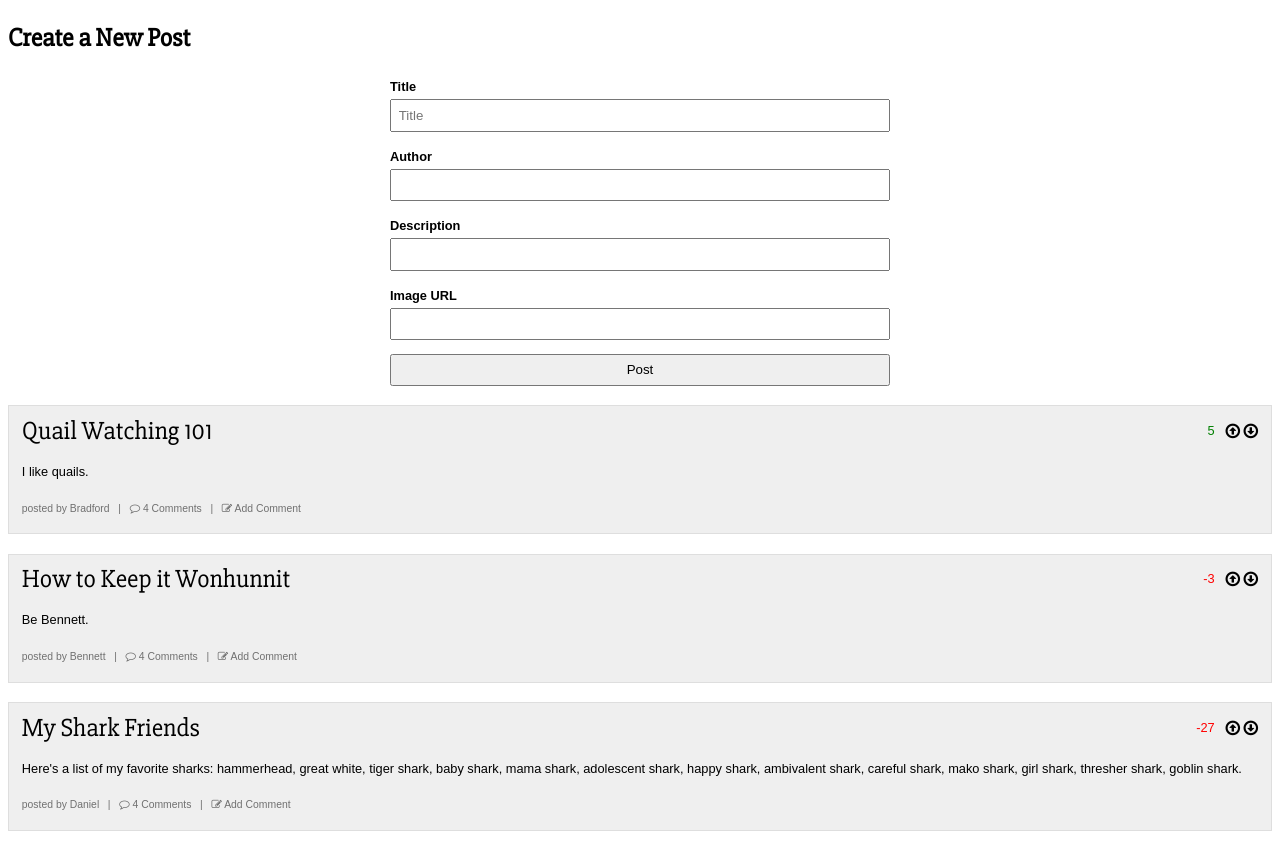
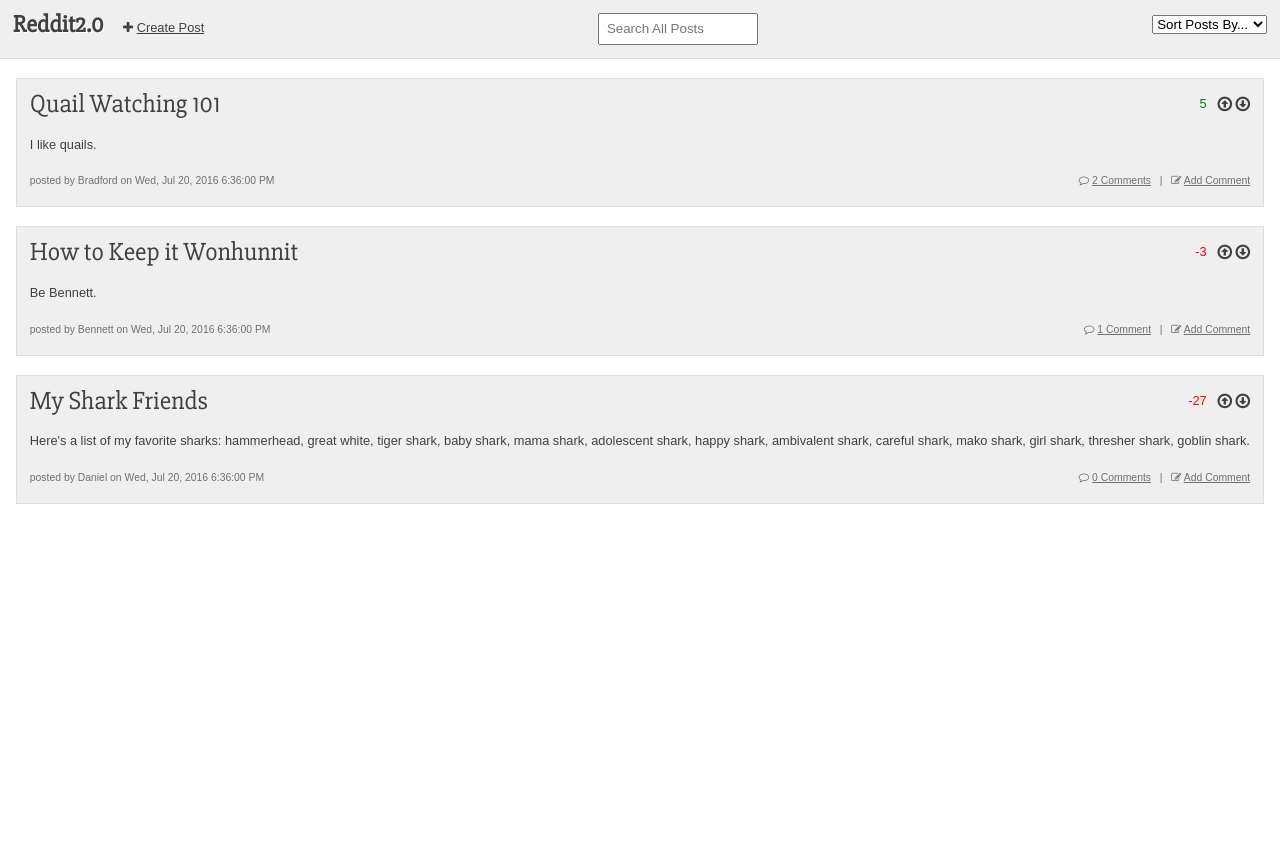
Before and after one commit to laneysmith/angular-reddit-clone, a plain HTML site: page index.html in a window 1280 px wide. After the commit the page ends 800 px from the top, so only its background shows below. Drawn offline with nearby package versions, Linux system fonts and the light colour scheme; a web font is replaced by a local one.

Commit message:
Complete reddit clone assignment

```diff
--- a/app.js
+++ b/app.js
@@ -1,6 +1,11 @@
-var app = angular.module('redditClone',[]);
+var app = angular.module('redditClone', []);
 
 app.controller('MainController', ['$scope', function($scope) {
+  $scope.Comment = function() {
+    this.author = '',
+    this.content = '',
+    this.date = new Date()
+  };
 	$scope.Post = function() {
 		this.title = '',
 			this.author = '',
@@ -13,15 +18,23 @@ app.controller('MainController', ['$scope', function($scope) {
 			},
 			this.downvote = function() {
 				this.score -= 1
+			},
+			this.comments = []
+      // this.addComment = function() {
+      //   console.log('in');
+      //   var newComment = new $scope.Comment();
+      //   newComment.author = this.formComment.author;
+      //   newComment.content = this.formComment.content;
+      //   console.log(newComment);
+      //   this.comments.push(newComment);
+      // }
 	}
-  }
-  $scope.posts = [
-    {
+	$scope.posts = [{
 		'title': 'Quail Watching 101',
 		'author': 'Bradford',
 		'image': '',
 		'content': 'I like quails.',
-      'date': '',
+		'date': new Date(),
 		'score': 5,
 		'upvote': function() {
 			this.score += 1
@@ -29,54 +42,48 @@ app.controller('MainController', ['$scope', function($scope) {
 		'downvote': function() {
 			this.score -= 1
 		},
-      'comments': [
-        {
+		'comments': [{
 			'author': 'Ned',
 			'comment': 'This post is dumb.',
-          'date': 'whenever'
-        },
-        {
+			'date': new Date()
+		}, {
 			'author': 'Lucas',
 			'comment': 'This post is dumber.',
-          'date': 'whenevz'
-        }
-      ]
-    },
-    {
+			'date': new Date()
+		}]
+	}, {
 		'title': 'How to Keep it Wonhunnit',
 		'author': 'Bennett',
 		'image': '',
 		'content': 'Be Bennett.',
-      'date': '',
+		'date': new Date(),
 		'score': -3,
 		'upvote': function() {
 			this.score += 1
 		},
 		'downvote': function() {
 			this.score -= 1
-      }
 		},
-    {
+		'comments': [{
+			'author': 'Amanda',
+			'comment': 'What\'s up!',
+			'date': new Date()
+		}]
+	}, {
 		'title': 'My Shark Friends',
 		'author': 'Daniel',
 		'image': '',
 		'content': 'Here\'s a list of my favorite sharks: hammerhead, great white, tiger shark, baby shark, mama shark, adolescent shark, happy shark, ambivalent shark, careful shark, mako shark, girl shark, thresher shark, goblin shark.',
-      'date': '',
+		'date': new Date(),
 		'score': -27,
 		'upvote': function() {
 			this.score += 1
 		},
 		'downvote': function() {
 			this.score -= 1
-      }
-    }
-  ];
-  // $scope.formPost = {
-  //   $scope.title = ''
-  //   $scope.author = ''
-  //   $scope.content = ''
-  //   $scope.image = ''
-  // }
+		},
+		'comments': []
+	}];
 	$scope.addPost = function() {
 		var newPost = new this.Post();
 		newPost.title = this.formPost.title
@@ -84,6 +91,13 @@ app.controller('MainController', ['$scope', function($scope) {
 		newPost.content = this.formPost.content
 		newPost.image = this.formPost.image
 		$scope.posts.push(newPost)
+	};
+  $scope.addComment = function() {
+    console.log('in');
+    var newComment = new $scope.Comment();
+    newComment.author = this.formComment.author;
+    newComment.content = this.formComment.content;
+    console.log(newComment);
+    $scope.posts[this.$index].comments.push(newComment);
   }
-
 }]);
--- a/index.html
+++ b/index.html
@@ -11,23 +11,44 @@
 </head>
 <body ng-controller="MainController">
      {{greeting}}
+     <header>
+       <div>
+         <h1><a href="/">Reddit2.0</a></h1>
+         <i class="fa fa-plus"></i>&nbsp;<a href="#" ng-click="showcreatepost=true">Create Post</a>
+       </div>
+       <div>
+         <input id="search" ng-model="searchText" placeholder="Search All Posts">
+       </div>
+       <div>
+         <select ng-model="sortPostsBy">
+           <option value="" disabled>Sort Posts By...</option>
+           <option value="-score">Score (Highest)</option>
+           <option value="score">Score (Lowest)</option>
+           <option value="-date">Date (Newest)</option>
+           <option value="date">Date (Oldest)</option>
+           <option value="title">Title (A-Z)</option>
+           <option value="-title">Title (Z-A)</option>
+         </select>
+       </div>
+     </header>
 
-     <div class="create-post">
+     <main>
+       <div class="create-post" ng-show="showcreatepost">
+         <form ng-submit="addPost()">
            <h3>Create a New Post</h3>
-       <form ng-submit="addPost()">
            <label for="title">Title</label>
            <input id="title" type="text" ng-model="formPost.title" placeholder="Title">
            <label for="author">Author</label>
-         <input id="author" type="text" ng-model="formPost.author">
+           <input id="author" type="text" ng-model="formPost.author" placeholder="Author">
            <label for="content">Description</label>
-         <input id="content" type="text" ng-model="formPost.content">
+           <input id="content" type="text" ng-model="formPost.content" placeholder="Description">
            <label for="image">Image URL</label>
-         <input id="image" type="text" ng-model="formPost.image">
-         <input type="submit" value="Post">
+           <input id="image" type="text" ng-model="formPost.image" placeholder="http://">
+           <input type="submit" value="Post" ng-click="showcreatepost=false">
          </form>
        </div>
 
-     <div class="post" ng-repeat="post in posts">
+       <div class="post" ng-repeat="post in posts | orderBy:sortPostsBy | filter:searchText">
          <div class="post-header">
            <div class="post-title">
              <span class="title">{{post.title}}</span>
@@ -39,28 +60,38 @@
            </div>
          </div>
          <p>{{post.content}}</p>
-       <div class="posted-by accent-text">
-         posted by {{post.author}} &nbsp; | &nbsp;
-         <span ng-click="showcomments=true">
-           <i class="fa fa-comment-o"></i> 4 Comments</span> &nbsp; | &nbsp;
-         <i class="fa fa-pencil-square-o"></i> Add Comment
+         <div class="post-footer accent-text">
+           posted by {{post.author}} on {{post.date | date:'EEE, MMM d, y h:mm:ss a'}}
+           <div>
+             <i class="fa fa-comment-o"></i> <a href="" ng-click="showcomments=true">{{post.comments.length}} Comment<span ng-hide="post.comments.length == 1">s</span></a> &nbsp; | &nbsp;
+             <i class="fa fa-pencil-square-o"></i> <a href="" ng-click="showcomments=true">Add Comment</a>
            </div>
+         </div>
+
          <div ng-show="showcomments" class="post-comments animate-show">
            <p class="accent-text" ng-click="showcomments=false">
              <div class="collapse accent-text" ng-click="showcomments=false">
                <span>
                  <i class="fa fa-chevron-up"></i>
-               Collapse Comments
+                 <a href="">Collapse Comments</a>
                  <i class="fa fa-chevron-up"></i>
                </span>
              </div>
            </p>
            <p>
-           {{post.comments}}
-           <li ng-repeat"comment in post.comments">{{comment.author}}</li>
+             <p ng-repeat="comment in post.comments | orderBy:'comment.date'"><b>{{comment.author}}</b>: {{comment.content}}<br> <span class="accent-text">posted on {{comment.date | date:'EEE, MMM d, y h:mm:ss a'}}</span></p>
            </p>
+           <h3>Add a Comment</h3>
+           <form ng-submit="addComment()">
+             <label for="author">Name</label>
+             <input id="author" type="text" ng-model="formComment.author" placeholder="Name">
+             <label for="content">Comment</label>
+             <input id="content" type="text" ng-model="formComment.content" placeholder="Comment">
+             <input type="submit" value="Post Comment">
+           </form>
         </div>
        </div>
+    </main>
 
      <script src="https://ajax.googleapis.com/ajax/libs/angularjs/1.5.5/angular.js"></script>
      <script src="app.js"></script>
--- a/style.css
+++ b/style.css
@@ -1,11 +1,35 @@
 * {
   box-sizing: border-box;
+  /*outline: 1px solid red;*/
+}
+
+a {
+  color: #404040;
+}
+
+a:hover {
+  text-decoration: none;
 }
 
 body {
+  margin: 0;
+  padding: 0;
   font-family: 'Amiko', sans-serif;
   font-size: 0.8rem;
   line-height: 1.5rem;
+  color: #404040;
+}
+
+header {
+  background-color: #efefef;
+  padding: 1em;
+  border-bottom: 1px solid #dedede;
+  display: flex;
+  align-items: center;
+}
+
+main {
+  margin: 1rem;
 }
 
 .post {
@@ -15,16 +39,41 @@ body {
   margin: 1.5em auto;
 }
 
+.create-post {
+  margin-bottom: 2rem;
+}
+
 .title {
   font-family: 'Slabo 27px', serif;
   font-size: 2em;
 }
 
-.post-header {
+header, .post-header, .post-footer {
   display: flex;
   flex-direction: row;
   align-items: flex-start;
   justify-content: space-between;
+}
+
+@media (max-width: 600px) {
+  header, .post-header, .post-footer {
+    display: flex;
+    flex-direction: column;;
+    /*align-items: flex-start;
+    justify-content: space-between;*/
+  }
+  form {
+    margin: auto;
+    width: 100%;
+  }
+}
+
+.accent-text a {
+  text-decoration: underline;
+  color: #707070;
+}
+.accent-text a:hover {
+  text-decoration: none;
 }
 
 .accent-text {
@@ -35,14 +84,31 @@ body {
 .post-comments {
 }
 
+h1, h1 a {
+  display: inline;
+  font-family: 'Slabo 27px', serif;
+  font-size: 1.5rem;
+  margin: 0 0.5rem 0 0;
+  padding: 0;
+  color: #404040;
+  text-shadow: 1px 1px #FFF;
+  text-decoration: none;
+}
+
+h2 {
+  font-family: 'Slabo 27px', serif;
+  font-size: 2em;
+  text-shadow: 1px 1px #FFF;
+}
+
 h3 {
   font-family: 'Slabo 27px', serif;
-  font-size: 2em;
+  font-size: 1.5em;
 }
 
 form {
   margin: auto;
-  width: 500px;
+  max-width: 400px;
 }
 
 input {
@@ -89,3 +155,9 @@ label {
 .green {
   color: green;
 }
+
+#search {
+  display: inline-block;
+  width: 10rem;
+  margin: 0;
+}
```
Lines whose indentation alone changed are shown as unchanged.
